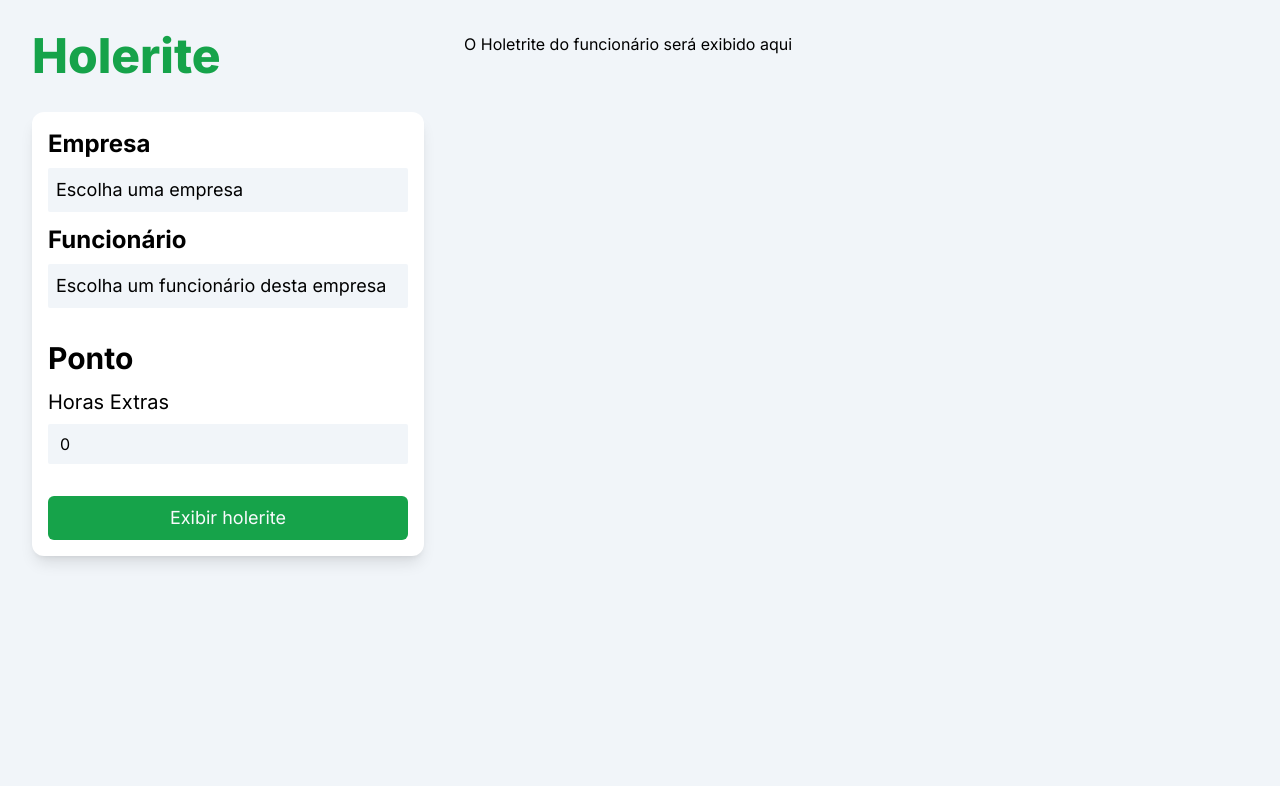
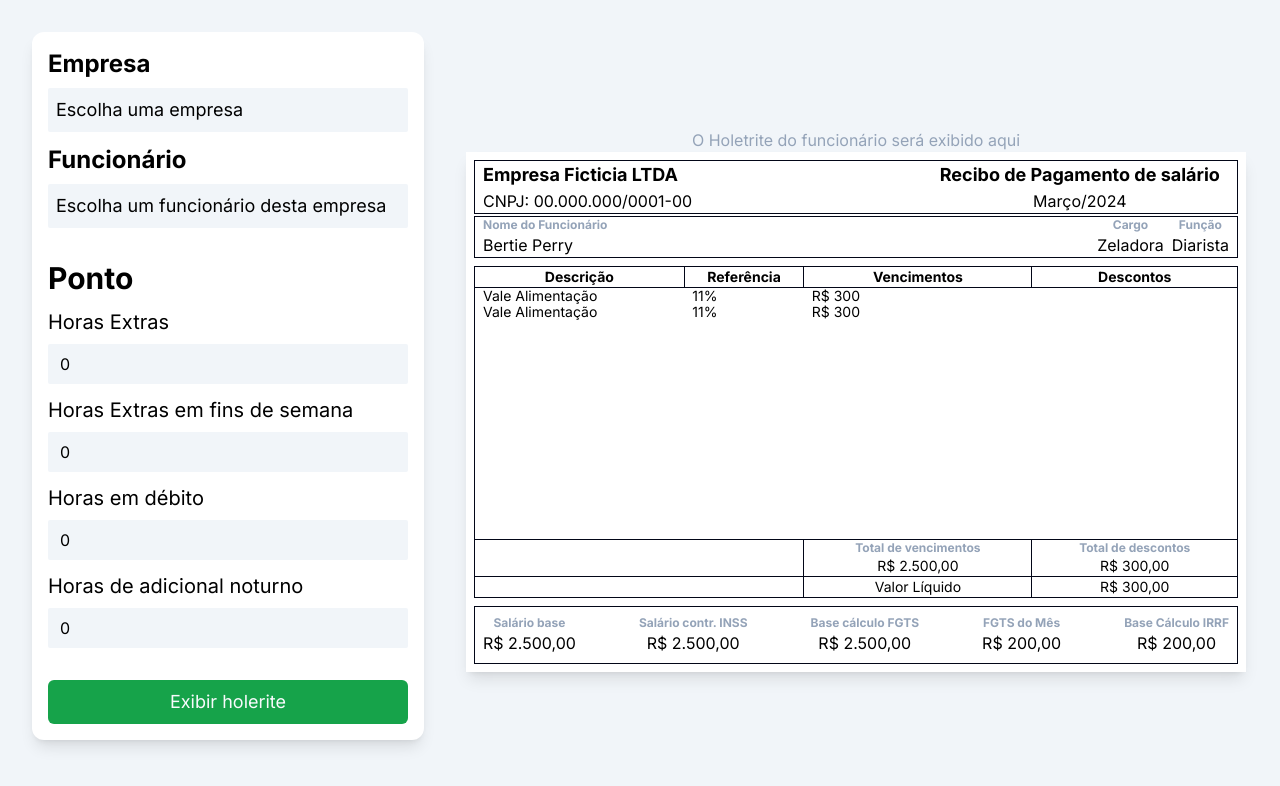
Before and after one commit to euperinotti/folha-pagamento, a Next.js app: page / in a window 1280 px wide. Shown: the top 786 px of the page. Built offline with nearby package versions, Linux system fonts and the light colour scheme.

Commit message:
feat: implementing holerite

```diff
--- a/src/templates/Home/index.tsx
+++ b/src/templates/Home/index.tsx
@@ -1,8 +1,9 @@
-import { Select } from '@/components/Select'
-import { Base } from '../Base'
-import { useState } from 'react'
 import { Button } from '@/components/Button'
 import { Input } from '@/components/Input'
+import { Select } from '@/components/Select'
+import { useState } from 'react'
+import { Base } from '../Base'
+import { Holerite } from '@/components/Holerite'
 
 interface IConfig {
   empresaId: string
@@ -30,7 +31,7 @@ export const HomeTemplate = () => {
   return (
     <Base>
       <section className="w-1/3 flex flex-col items-start justify-center gap-8">
-        <h1 className="text-5xl font-black text-green-600">Holerite</h1>
+        {/* <h1 className="text-5xl font-black text-green-600">Holerite</h1> */}
         <form
           className="w-full flex flex-col items-start justify-center gap-8 bg-white rounded-xl shadow-lg px-4 py-4"
           action=""
@@ -79,13 +80,58 @@ export const HomeTemplate = () => {
                 })
               }}
             />
+
+            <Input
+              label="Horas Extras em fins de semana"
+              defaultValue={config.horarios.horasExtrasFimDeSemana}
+              onChange={(e) => {
+                setConfig({
+                  ...config,
+                  horarios: {
+                    ...config.horarios,
+                    horasExtrasFimDeSemana: parseInt(e.target.value)
+                  }
+                })
+              }}
+            />
+
+            <Input
+              label="Horas em débito"
+              defaultValue={config.horarios.horasEmDebito}
+              onChange={(e) => {
+                setConfig({
+                  ...config,
+                  horarios: {
+                    ...config.horarios,
+                    horasEmDebito: parseInt(e.target.value)
+                  }
+                })
+              }}
+            />
+
+            <Input
+              label="Horas de adicional noturno"
+              defaultValue={config.horarios.horasAdicionalNoturno}
+              onChange={(e) => {
+                setConfig({
+                  ...config,
+                  horarios: {
+                    ...config.horarios,
+                    horasAdicionalNoturno: parseInt(e.target.value)
+                  }
+                })
+              }}
+            />
           </div>
 
           <Button title="Exibir holerite" />
         </form>
       </section>
-      <section className="w-2/3 flex flex-col items-start justify-center">
-        <span>O Holetrite do funcionário será exibido aqui</span>
+      <section className="w-2/3 h-full flex flex-col items-center justify-center">
+        <span className="text-slate-400">
+          O Holetrite do funcionário será exibido aqui
+        </span>
+        <Holerite />
       </section>
     </Base>
   )
```
